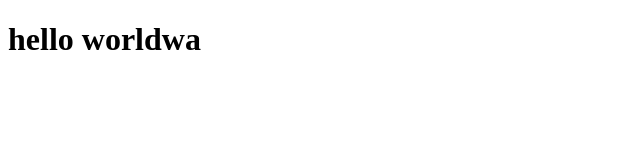
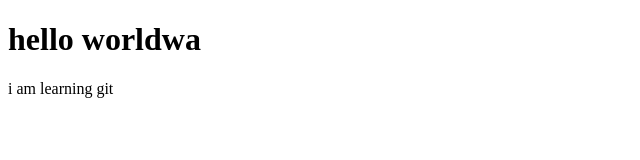
Before and after one commit to abhishekranjan5628/git_intro, a plain HTML site: page index.html in a window 1280 px wide. Shown: the whole page, without its empty margins (0-640 px from the left). Drawn offline with Linux system fonts and the light colour scheme.

Commit message:
added style.css to project

```diff
--- a/index.html
+++ b/index.html
@@ -8,6 +8,7 @@
 </head>
 <body>
     <h1>hello worldwa</h1>
+    <div>i am learning git</div>
 
 </body>
 </html>
--- /dev/null
+++ b/style.css
@@ -0,0 +1,7 @@
+*{
+    color: brown;
+    font-size: large;
+}
+  div{
+      color: chartreuse;
+  }
```
